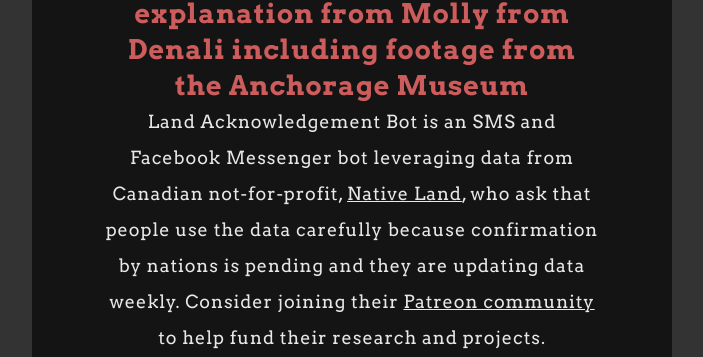
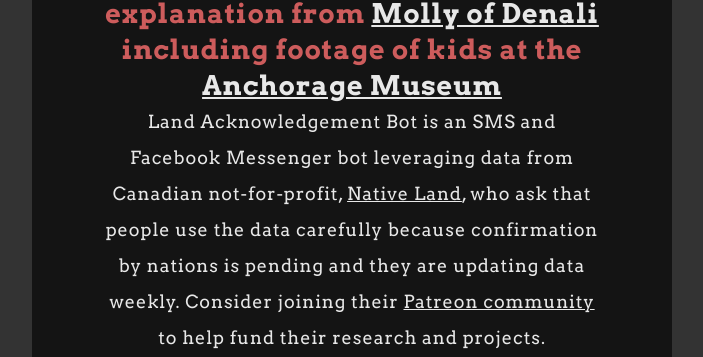
Before and after one commit to codeforanchorage/land_acknowledgement, a plain HTML site: page docs/index.html in a window 1280 px wide. Shown: the part 476-833 px from the top of the page, without its empty margins (288-991 px from the left). Drawn offline with nearby package versions, Linux system fonts and the light colour scheme.

Commit message:
Added URLs for Molly of Denali and Anchorage Museum

```diff
--- a/docs/index.html
+++ b/docs/index.html
@@ -51,8 +51,9 @@
             </section>
             <hr/>
               <section>
-                <h2><a target="_blank" href="https://www.youtube.com/watch?v=h0Bz408Y5DU">Land Acknowledgements</a> explanation from Molly from Denali including
-                  footage from the Anchorage Museum</h2>
+                <h2> Short <a target="_blank" href="https://www.youtube.com/watch?v=h0Bz408Y5DU">Land Acknowledgement</a> explanation from
+                    <a target="_blank" href="https://pbskids.org/molly/">Molly of Denali</a> including
+                  footage of kids at the <a target="_blank" href="https://www.anchoragemuseum.org/">Anchorage Museum</a></h2>
                   <p>Land Acknowledgement Bot is an SMS and Facebook Messenger bot leveraging data from Canadian not-for-profit, <a target="_blank" href="https://native-land.ca/">Native Land</a>,
                     who ask that people use the data carefully because confirmation by nations is pending and they are updating data weekly. Consider joining
                     their <a target="_blank" href="https://www.patreon.com/nativeland">Patreon community</A> to help fund their research and projects.</p>
```
